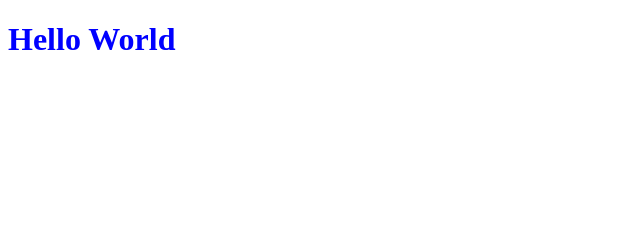
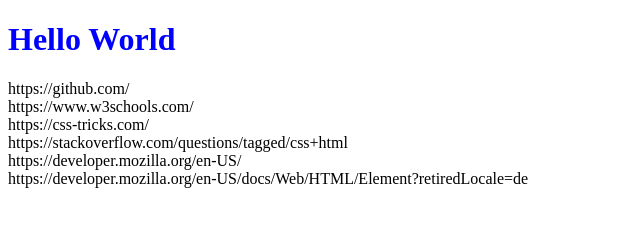
Before and after one commit to naschiii/git_uebung, a plain HTML site: page docs/index.html in a window 1280 px wide. Shown: the whole page, without its empty margins (0-640 px from the left). Drawn offline with Linux system fonts and the light colour scheme.

Commit message:
links in html eingefügt

```diff
--- a/docs/index.html
+++ b/docs/index.html
@@ -9,5 +9,15 @@
     <header>
       <h1>Hello World</h1>
     </header>
+    <main>
+      <div>https://github.com/</div>
+      <div>https://www.w3schools.com/</div>
+      <div>https://css-tricks.com/</div>
+      <div>https://stackoverflow.com/questions/tagged/css+html</div>
+      <div>https://developer.mozilla.org/en-US/</div>
+      <div>
+        https://developer.mozilla.org/en-US/docs/Web/HTML/Element?retiredLocale=de
+      </div>
+    </main>
   </body>
 </html>
```
